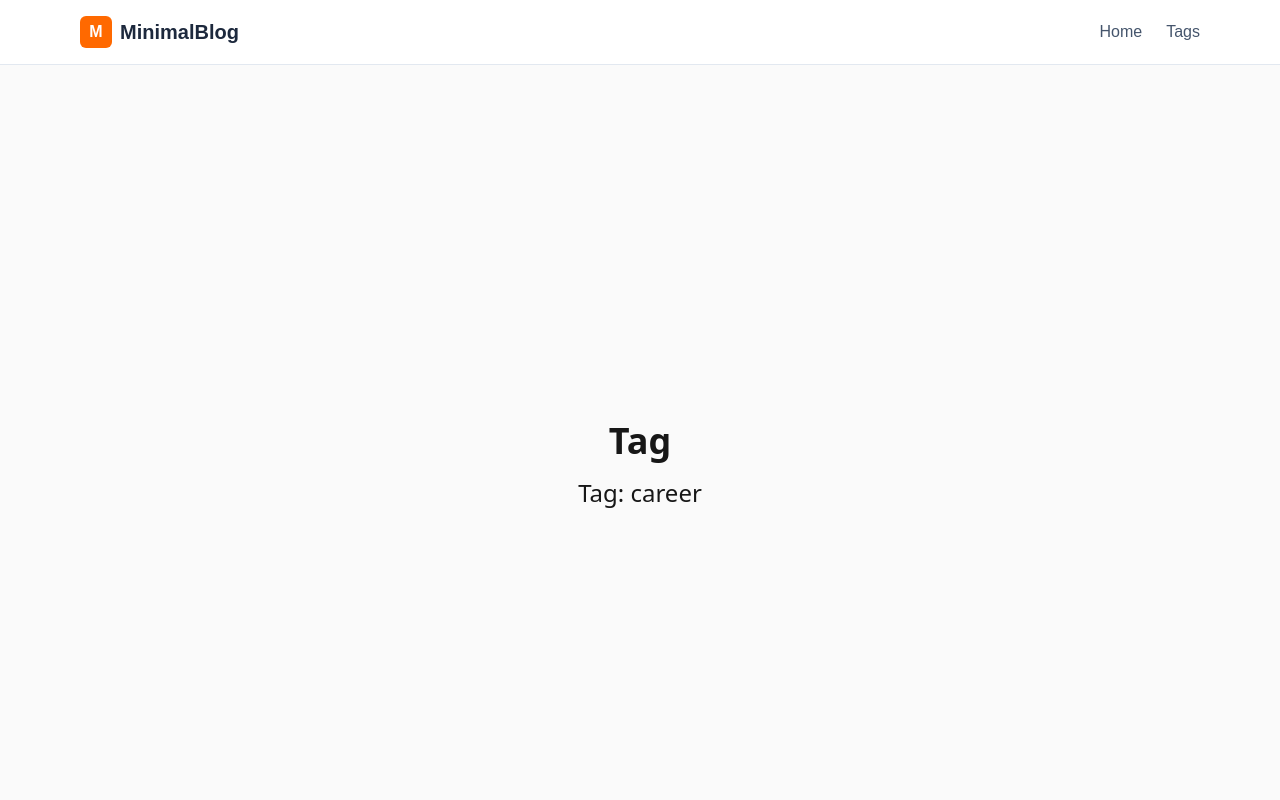
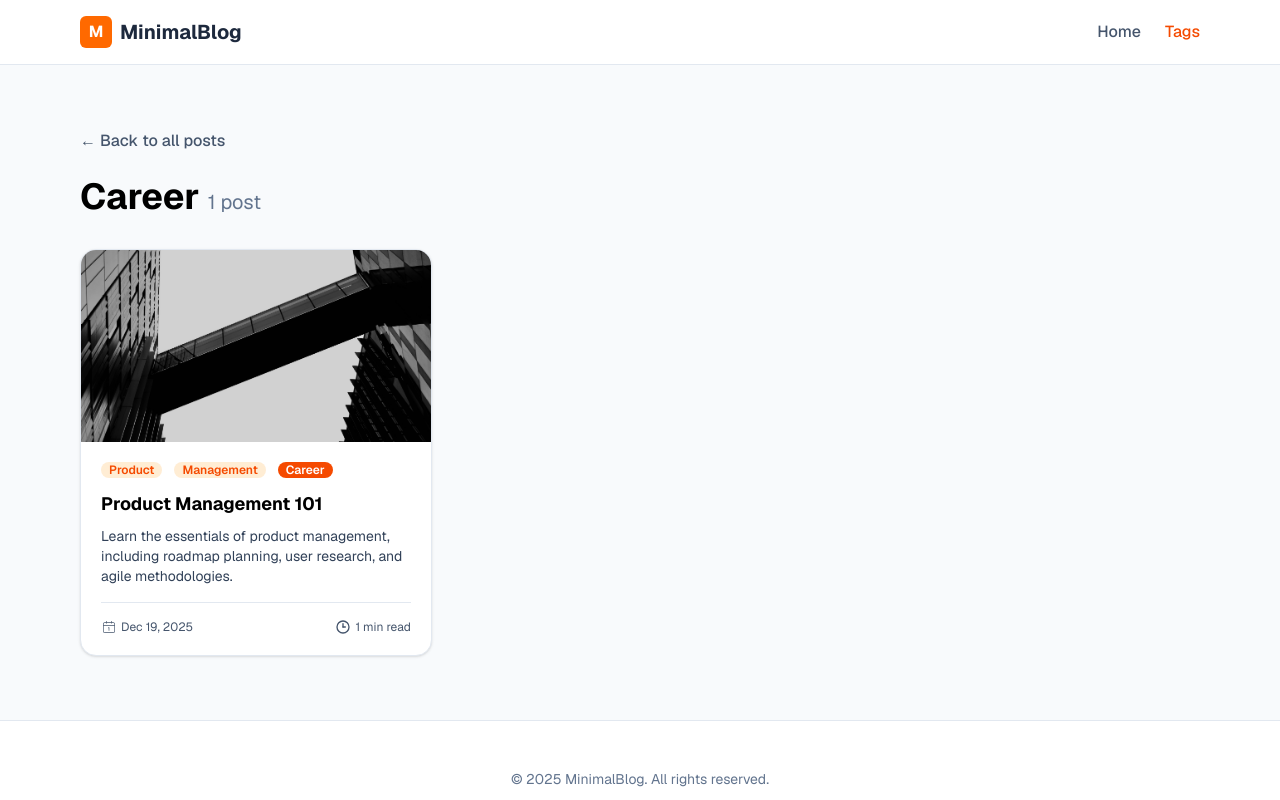
Before and after one commit to erickact/next-isr-blog, a Next.js app: page /tag/career in a window 1280 px wide. Shown: the top 800 px of the page. Built offline with nearby package versions, Linux system fonts and the light colour scheme.

Commit message:
feat: implement tag pages with filtering and PostCard component
- Add getAllTags() and getPostsByTag() helpers
- Create CSS hover dropdown for tags in navbar
- Implement /tag/[tag] page with filtered posts
- Extract PostCard component for reusability

```diff
--- a/app/components/Navbar.tsx
+++ b/app/components/Navbar.tsx
@@ -3,7 +3,11 @@
 import Link from "next/link";
 import { usePathname } from "next/navigation";
 
-export function Navbar() {
+type NavbarProps = {
+	tags: string[];
+};
+
+export function Navbar({ tags }: NavbarProps) {
 	const pathname = usePathname();
 
 	return (
@@ -15,6 +19,7 @@ export function Navbar() {
 					</div>
 					<span className="text-xl font-bold text-slate-800">MinimalBlog</span>
 				</Link>
+
 				<div className="flex gap-6">
 					<Link
 						href="/"
@@ -24,14 +29,33 @@ export function Navbar() {
 					>
 						Home
 					</Link>
-					<Link
-						href="/tags"
-						className={`font-medium hover:text-orange-600 ${
-							pathname === "/tags" ? "text-orange-600" : "text-slate-600"
-						}`}
-					>
-						Tags
-					</Link>
+
+					<div className="relative group">
+						<button
+							type="button"
+							className={`font-medium hover:text-orange-600 ${
+								pathname.startsWith("/tag")
+									? "text-orange-600"
+									: "text-slate-600"
+							}`}
+						>
+							Tags
+						</button>
+
+						<div className="absolute right-0 top-full pt-2 opacity-0 invisible group-hover:opacity-100 group-hover:visible transition-all duration-150 z-50">
+							<div className="bg-white border border-slate-200 rounded-lg shadow-lg py-2 min-w-[160px]">
+								{tags.map((tag) => (
+									<Link
+										key={tag}
+										href={`/tag/${tag}`}
+										className="block px-4 py-2 text-slate-600 hover:bg-orange-50 hover:text-orange-600 capitalize"
+									>
+										{tag}
+									</Link>
+								))}
+							</div>
+						</div>
+					</div>
 				</div>
 			</div>
 		</nav>
--- /dev/null
+++ b/app/components/PostCard.tsx
@@ -0,0 +1,75 @@
+import Image from "next/image";
+import Link from "next/link";
+import { CiCalendarDate } from "react-icons/ci";
+import { TbClockHour3 } from "react-icons/tb";
+import type { PostSummary } from "@/lib/posts";
+
+type PostCardProps = {
+	post: PostSummary;
+	highlightTag?: string;
+};
+
+export function PostCard({ post, highlightTag }: PostCardProps) {
+	return (
+		<article className="flex flex-col overflow-hidden rounded-2xl border border-slate-200 bg-white shadow-sm transition-shadow hover:shadow-lg">
+			{post.coverImage && (
+				<div className="relative h-48 w-full">
+					<Image
+						src={post.coverImage}
+						alt={post.title}
+						fill
+						className="object-cover"
+					/>
+				</div>
+			)}
+
+			<div className="flex flex-1 flex-col p-5">
+				{post.tags && post.tags.length > 0 && (
+					<div className="mb-3 flex flex-wrap gap-3">
+						{post.tags.map((tag) => (
+							<Link
+								key={tag}
+								href={`/tag/${tag}`}
+								className={`text-xs font-semibold capitalize px-2 rounded-full ${
+									highlightTag &&
+									tag.toLowerCase() === highlightTag.toLowerCase()
+										? "text-white bg-orange-600"
+										: "text-orange-600 bg-orange-100 hover:text-orange-700"
+								}`}
+							>
+								{tag}
+							</Link>
+						))}
+					</div>
+				)}
+
+				<Link href={`/post/${post.slug}`} className="group">
+					<h2 className="text-lg font-bold group-hover:text-orange-600">
+						{post.title}
+					</h2>
+				</Link>
+
+				{post.description && (
+					<p className="mt-2 flex-1 text-sm text-slate-700 line-clamp-3">
+						{post.description}
+					</p>
+				)}
+
+				<div className="mt-4 flex items-center justify-between text-xs text-slate-600 border-t border-slate-200 pt-4">
+					<span className="flex items-center gap-1">
+						<CiCalendarDate className="h-4 w-4" />
+						{new Date(post.date).toLocaleDateString("en-US", {
+							year: "numeric",
+							month: "short",
+							day: "numeric",
+						})}
+					</span>
+					<span className="flex items-center gap-1">
+						<TbClockHour3 className="h-4 w-4" />
+						{post.readingTime} min read
+					</span>
+				</div>
+			</div>
+		</article>
+	);
+}
--- a/app/globals.css
+++ b/app/globals.css
@@ -1,19 +1,5 @@
 @import "tailwindcss";
 
-:root {
-	--background: #f9fafb;
-	--foreground: #171717;
+body {
+  font-family: var(--font-geist-sans), system-ui, sans-serif;
 }
-
-@media (prefers-color-scheme: dark) {
-	:root {
-		--background: #0a0a0a;
-		--foreground: #ededed;
-	}
-}
-
-body {
-	background: var(--background);
-	color: var(--foreground);
-	font-family: Arial, Helvetica, sans-serif;
-}
--- a/app/layout.tsx
+++ b/app/layout.tsx
@@ -1,5 +1,6 @@
 import type { Metadata } from "next";
 import { Geist, Geist_Mono } from "next/font/google";
+import { getAllTags } from "@/lib/posts";
 import { Footer } from "./components/Footer";
 import { Navbar } from "./components/Navbar";
 import "./globals.css";
@@ -25,12 +26,14 @@ export default function RootLayout({
 }: Readonly<{
 	children: React.ReactNode;
 }>) {
+	const tags = getAllTags();
+
 	return (
 		<html lang="en">
 			<body
 				className={`${geistSans.variable} ${geistMono.variable} antialiased bg-slate-50 min-h-screen`}
 			>
-				<Navbar />
+				<Navbar tags={tags} />
 				{children}
 				<Footer />
 			</body>
--- a/app/page.tsx
+++ b/app/page.tsx
@@ -1,9 +1,6 @@
 import type { Metadata } from "next";
-import Image from "next/image";
-import Link from "next/link";
-import { CiCalendarDate } from "react-icons/ci";
-import { TbClockHour3 } from "react-icons/tb";
 import { getAllPosts } from "@/lib/posts";
+import { PostCard } from "./components/PostCard";
 
 export const metadata: Metadata = {
 	title: "Home - Thoughts, Stories & Ideas",
@@ -33,65 +30,7 @@ export default function Home() {
 			) : (
 				<div className="grid grid-cols-1 gap-8 md:grid-cols-2 lg:grid-cols-3">
 					{posts.map((post) => (
-						<article
-							key={post.slug}
-							className="flex flex-col overflow-hidden rounded-2xl border border-slate-200 bg-white shadow-sm transition-shadow hover:shadow-lg"
-						>
-							{post.coverImage && (
-								<div className="relative h-48 w-full">
-									<Image
-										src={post.coverImage}
-										alt={post.title}
-										fill
-										className="object-cover"
-									/>
-								</div>
-							)}
-
-							<div className="flex flex-1 flex-col p-5">
-								{post.tags && post.tags.length > 0 && (
-									<div className="mb-3 flex flex-wrap gap-3">
-										{post.tags.map((tag) => (
-											<Link
-												key={tag}
-												href={`/tag/${tag}`}
-												className="text-xs font-semibold capitalize text-orange-600 bg-orange-100 px-2 hover:text-orange-700 rounded-full"
-											>
-												{tag}
-											</Link>
-										))}
-									</div>
-								)}
-
-								<Link href={`/post/${post.slug}`} className="group">
-									<h2 className="text-lg font-bold group-hover:text-orange-600">
-										{post.title}
-									</h2>
-								</Link>
-
-								{post.description && (
-									<p className="mt-2 flex-1 text-sm text-slate-700 line-clamp-3">
-										{post.description}
-									</p>
-								)}
-
-								<div className="mt-4 flex items-center justify-between text-xs text-slate-600 border-t border-slate-200 pt-4">
-									<span className="flex items-center gap-1">
-										<CiCalendarDate className="h-4 w-4" />
-										{new Date(post.date).toLocaleDateString("en-US", {
-											year: "numeric",
-											month: "short",
-											day: "numeric",
-										})}
-									</span>
-
-									<span className="flex items-center gap-1">
-										<TbClockHour3 className="h-4 w-4" />
-										{post.readingTime} min read
-									</span>
-								</div>
-							</div>
-						</article>
+						<PostCard key={post.slug} post={post} />
 					))}
 				</div>
 			)}
--- a/app/tag/[tag]/page.tsx
+++ b/app/tag/[tag]/page.tsx
@@ -1,4 +1,8 @@
 import type { Metadata } from "next";
+import Link from "next/link";
+import { notFound } from "next/navigation";
+import { getAllTags, getPostsByTag } from "@/lib/posts";
+import { PostCard } from "@/app/components/PostCard";
 
 type Props = {
 	params: Promise<{ tag: string }>;
@@ -6,22 +10,49 @@ type Props = {
 
 export const revalidate = 300;
 
+export async function generateStaticParams() {
+	const tags = getAllTags();
+	return tags.map((tag) => ({ tag }));
+}
+
 export async function generateMetadata({ params }: Props): Promise<Metadata> {
 	const { tag } = await params;
 	return {
-		title: `Tag: ${tag}`,
+		title: `Posts tagged "${tag}"`,
+		description: `All posts tagged with ${tag}`,
 	};
 }
 
 export default async function TagPage({ params }: Props) {
 	const { tag } = await params;
+	const posts = getPostsByTag(tag);
+
+	if (posts.length === 0) {
+		notFound();
+	}
 
 	return (
-		<div className="flex min-h-screen items-center justify-center bg-zinc-50 font-sans dark:bg-black">
-			<div className="text-center">
-				<h1 className="text-4xl font-bold mb-4">Tag</h1>
-				<p className="text-2xl">Tag: {tag}</p>
+		<main className="mx-auto max-w-6xl px-4 py-16">
+			<header className="mb-8">
+				<Link
+					href="/"
+					className="inline-flex items-center text-slate-600 hover:text-orange-600 font-medium mb-6"
+				>
+					← Back to all posts
+				</Link>
+				<h1 className="text-4xl font-bold">
+					<span className="capitalize">{tag}</span>{" "}
+					<span className="text-slate-500 font-normal text-xl">
+						{posts.length} {posts.length === 1 ? "post" : "posts"}
+					</span>
+				</h1>
+			</header>
+
+			<div className="grid grid-cols-1 gap-8 md:grid-cols-2 lg:grid-cols-3">
+				{posts.map((post) => (
+					<PostCard key={post.slug} post={post} highlightTag={tag} />
+				))}
 			</div>
-		</div>
+		</main>
 	);
 }
--- a/lib/posts.ts
+++ b/lib/posts.ts
@@ -129,3 +129,22 @@ export async function markdownToHtml(markdown: string): Promise<string> {
 	const result = await remark().use(remarkHtml).process(markdown);
 	return result.toString();
 }
+
+export function getAllTags(): string[] {
+	const posts = getAllPosts();
+	const tagsSet = new Set<string>();
+
+	for (const post of posts) {
+		for (const tag of post.tags) {
+			tagsSet.add(tag);
+		}
+	}
+
+	return Array.from(tagsSet).sort();
+}
+
+export function getPostsByTag(tag: string): PostSummary[] {
+	return getAllPosts().filter((post) =>
+		post.tags.map((t) => t.toLowerCase()).includes(tag.toLowerCase()),
+	);
+}
--- a/package.json
+++ b/package.json
@@ -17,8 +17,7 @@
 		"react-dom": "19.2.3",
 		"react-icons": "^5.5.0",
 		"remark": "^15.0.1",
-		"remark-html": "^16.0.1",
-		"remark-react": "^10.0.0"
+		"remark-html": "^16.0.1"
 	},
 	"devDependencies": {
 		"@biomejs/biome": "2.3.10",
```
Also changed, not shown: 1 other file (tests, documents, lock files or other folders).
